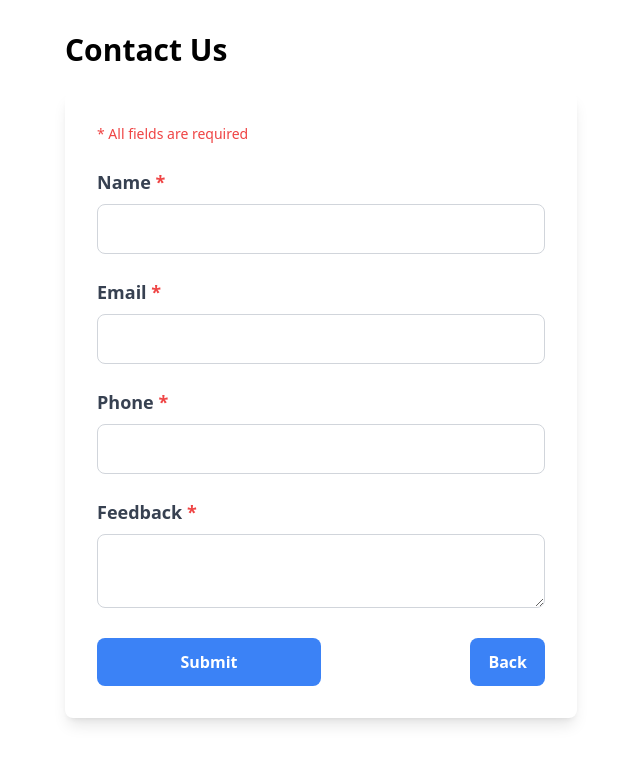
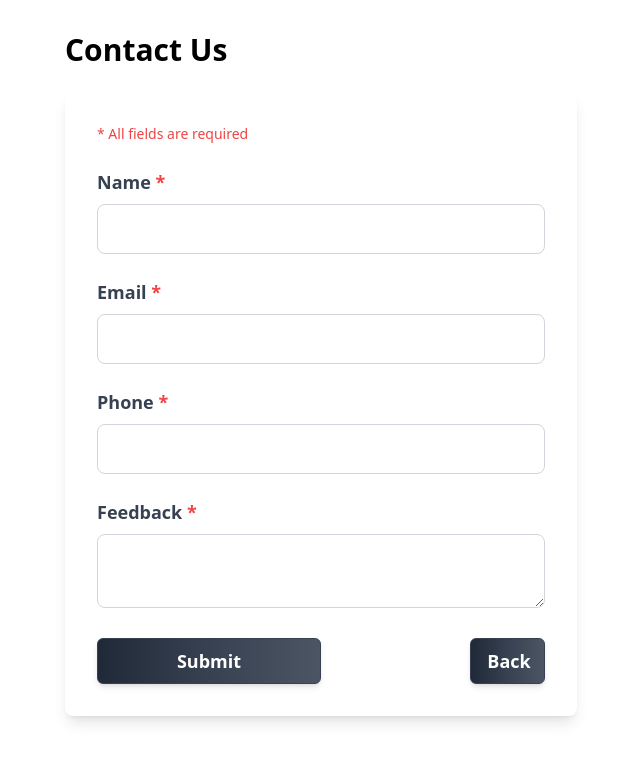
Before and after one commit to ata-shahid/weather-app, a Next.js app: page /contact in a window 1280 px wide. Shown: the top 764 px of the page, without its empty margins (319-959 px from the left). Built offline with nearby package versions, Linux system fonts and the light colour scheme.

Commit message:
Button styling update in Contact Form

```diff
--- a/src/components/ContactForm/Button.tsx
+++ b/src/components/ContactForm/Button.tsx
@@ -13,7 +13,7 @@ const Button: FC<ButtonProps> = ({ type = 'button', onClick, className, children
     <button
       type={type}
       onClick={onClick}
-      className={`py-3 bg-blue-500 text-white rounded-lg font-semibold hover:bg-blue-600 transition duration-300 ${className}`}
+      className={`text-white bg-gradient-to-r from-gray-800 via-gray-700 to-gray-600 hover:bg-gradient-to-l font-semibold text-lg py-2 px-4 border border-gray-700 rounded-md shadow-md transition duration-300 ease-in-out transform hover:-translate-y-1 hover:shadow-lg ${className}`}
     >
       {children}
     </button>
```
